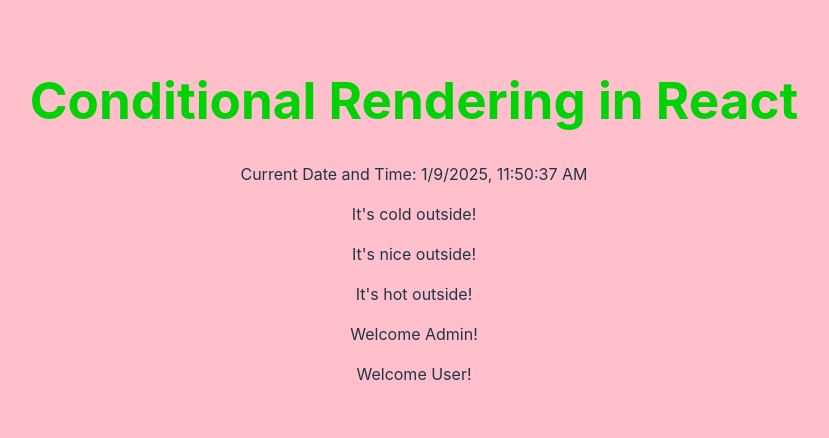
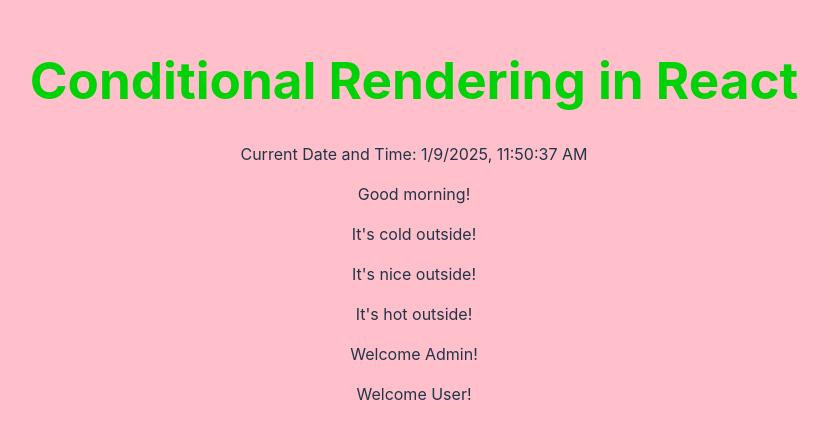
Before and after one commit to Swathi9353/iVoyant, a React (Vite) app in the folder my-app/: page / in a window 1280 px wide. Shown: the part 180-618 px from the top of the page, without its empty margins (226-1055 px from the left). Built offline with nearby package versions, Linux system fonts and the light colour scheme.

Commit message:
modified

```diff
--- a/my-app/src/App.tsx
+++ b/my-app/src/App.tsx
@@ -4,6 +4,7 @@ import UserStatus from "./Weather/UserStatus";
 
 import "./App.css";
 import DateTimeDisplay from "./Weather/CurrentTime";
+import Greeting from "./Weather/Greeting";
 
 const App: React.FC = () => {
   return (
@@ -11,6 +12,7 @@ const App: React.FC = () => {
       <h1>Conditional Rendering in React</h1>
       <div>
         <DateTimeDisplay/>
+        <Greeting/>
       </div>
 
       {/* Weather component */}
```
